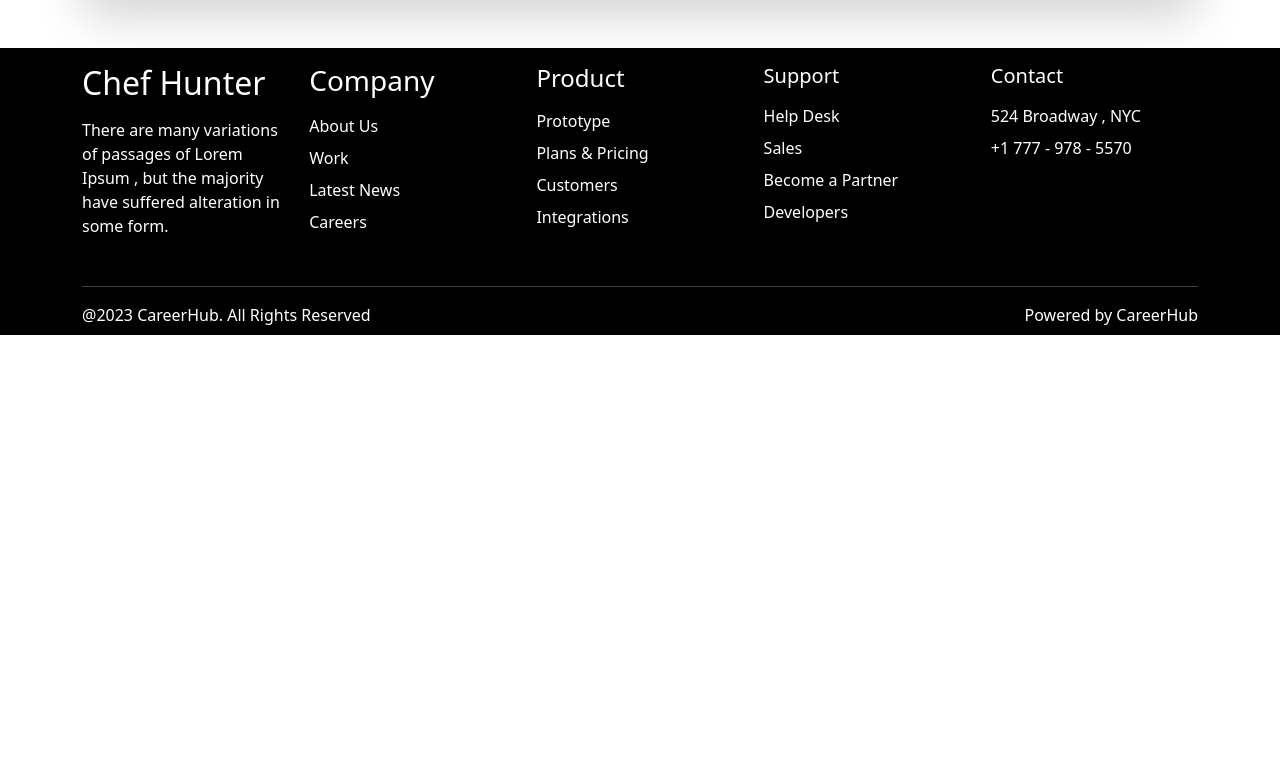
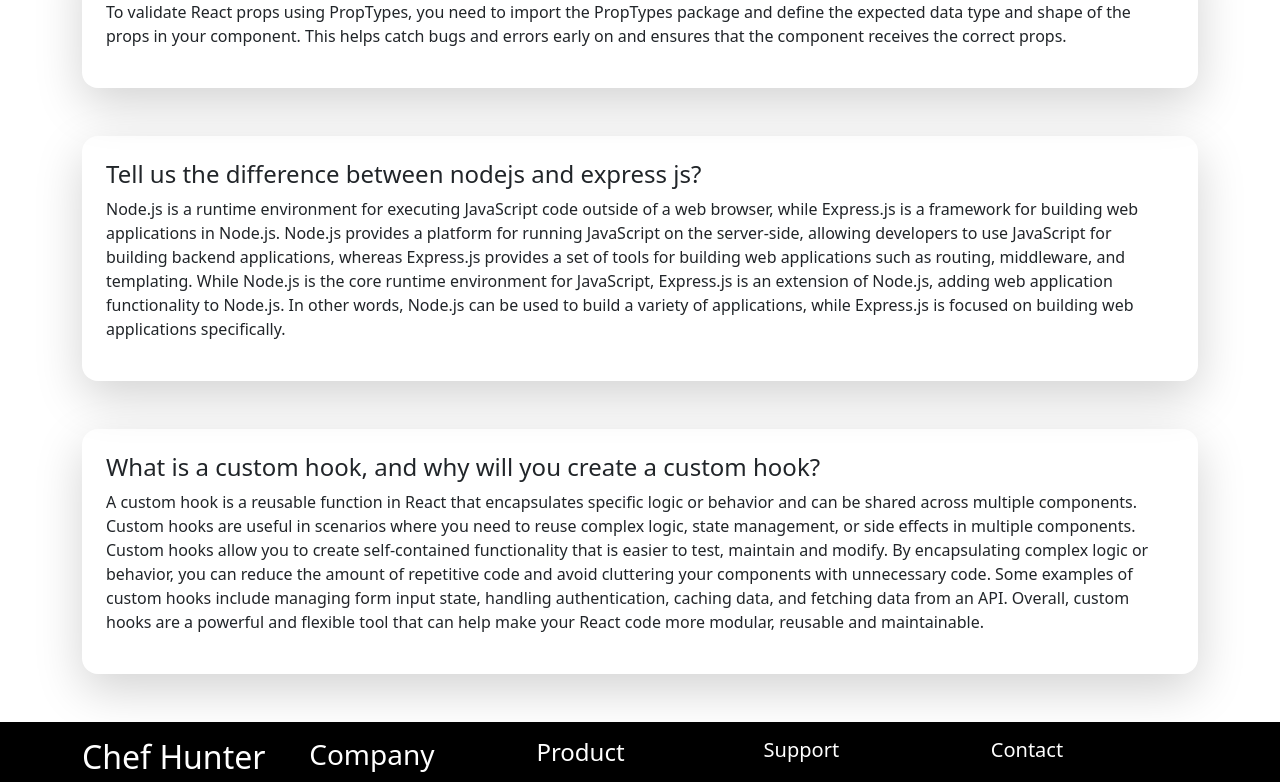
Before and after one commit to nhnishat/chef-hunter-client, a React (Vite) app: page /blog in a window 1280 px wide. Shown: the part 640-1422 px from the top of the page. Before the commit the page ends 1023 px from the top, so only its background shows below. Built offline with nearby package versions, Linux system fonts and the light colour scheme; no server answers.

Commit message:
blog done

```diff
--- a/src/Pages/Blogs/Blogs.jsx
+++ b/src/Pages/Blogs/Blogs.jsx
@@ -4,8 +4,8 @@ import { Container } from 'react-bootstrap';
 const Blogs = () => {
 	return (
 		<Container>
-			<h1 className="mt-5 text-center">Question & Answer </h1>
-			<div className="shadow-lg p-3 rounded-4">
+			<h1 className="my-5 text-center">Question & Answer </h1>
+			<div className="shadow-lg p-3 rounded-4 my-5">
 				<h3 className="fw-semibold">
 					Tell us the differences between uncontrolled and controlled
 					components?
@@ -44,7 +44,7 @@ const Blogs = () => {
 					</ul>
 				</p>
 			</div>
-			<div className="shadow-lg p-4 rounded-4">
+			<div className="shadow-lg p-4 rounded-4 my-5">
 				<h4 className="fw-bold">
 					How to validate React props using PropTypes?
 				</h4>
@@ -55,6 +55,39 @@ const Blogs = () => {
 					ensures that the component receives the correct props.
 				</p>
 			</div>
+			<div className="shadow-lg p-4 rounded-4 my-5">
+				<h4>Tell us the difference between nodejs and express js?</h4>
+				<p>
+					Node.js is a runtime environment for executing JavaScript code outside
+					of a web browser, while Express.js is a framework for building web
+					applications in Node.js. Node.js provides a platform for running
+					JavaScript on the server-side, allowing developers to use JavaScript
+					for building backend applications, whereas Express.js provides a set
+					of tools for building web applications such as routing, middleware,
+					and templating. While Node.js is the core runtime environment for
+					JavaScript, Express.js is an extension of Node.js, adding web
+					application functionality to Node.js. In other words, Node.js can be
+					used to build a variety of applications, while Express.js is focused
+					on building web applications specifically.
+				</p>
+			</div>
+			<div className="shadow-lg p-4 rounded-4 my-5">
+				<h4>What is a custom hook, and why will you create a custom hook?</h4>
+				<p>
+					A custom hook is a reusable function in React that encapsulates
+					specific logic or behavior and can be shared across multiple
+					components. Custom hooks are useful in scenarios where you need to
+					reuse complex logic, state management, or side effects in multiple
+					components. Custom hooks allow you to create self-contained
+					functionality that is easier to test, maintain and modify. By
+					encapsulating complex logic or behavior, you can reduce the amount of
+					repetitive code and avoid cluttering your components with unnecessary
+					code. Some examples of custom hooks include managing form input state,
+					handling authentication, caching data, and fetching data from an API.
+					Overall, custom hooks are a powerful and flexible tool that can help
+					make your React code more modular, reusable and maintainable.
+				</p>
+			</div>
 		</Container>
 	);
 };
```
